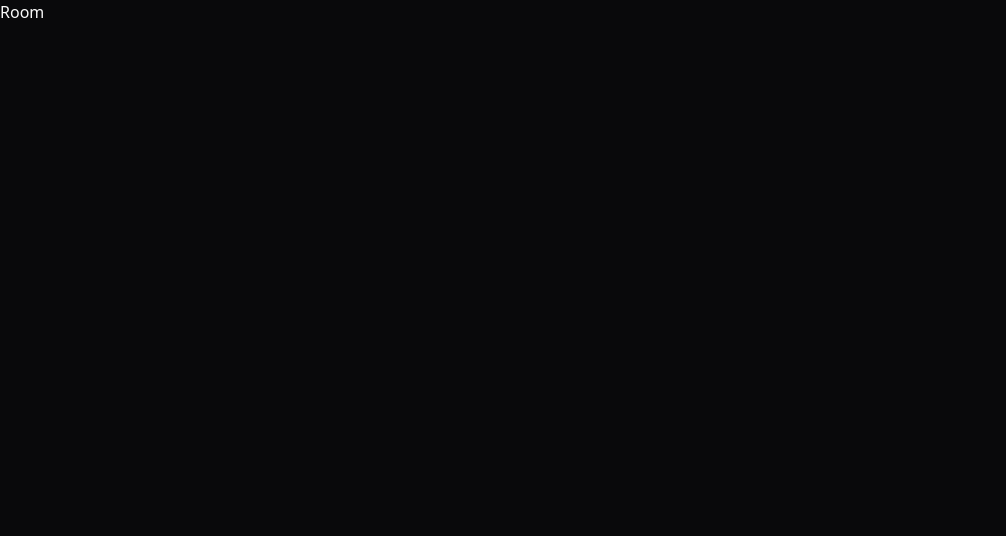
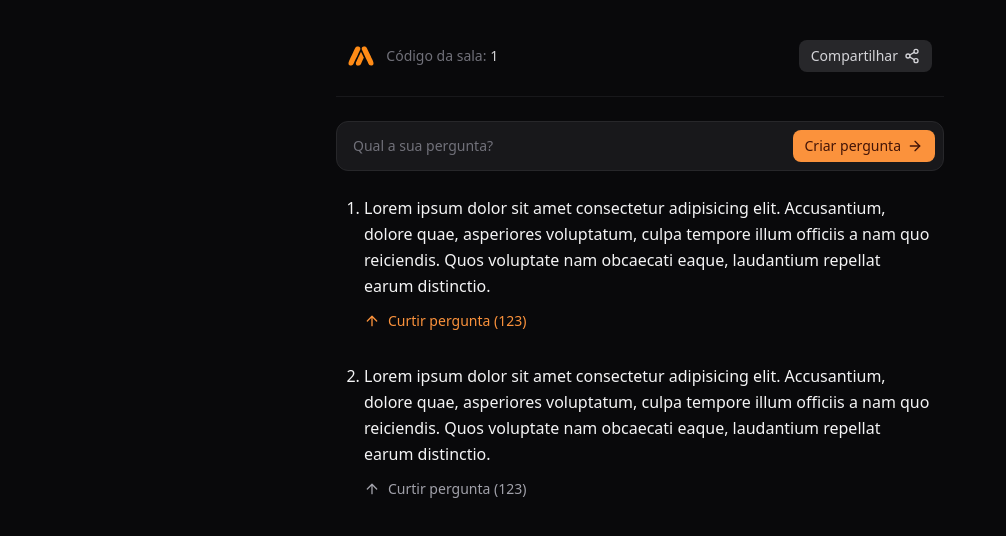
Before and after one commit to lanDev01/AMA, a React (Vite) app: page /room/1 in a window 1280 px wide. Shown: the top 536 px of the page, without its empty margins (0-1006 px from the left). Built offline with nearby package versions, Linux system fonts and the light colour scheme.

Commit message:
Feat: New living room screen

```diff
--- a/src/pages/room.tsx
+++ b/src/pages/room.tsx
@@ -1,5 +1,90 @@
+import { useParams } from "react-router-dom";
+import { ArrowRight, ArrowUp, Share2 } from "lucide-react";
+import { toast } from "sonner";
+
+import amaLogo from "../assets/ama-logo.svg";
+
 export function Room() {
+  const { roomId } = useParams();
+
+  function handleShareRoom() {
+    const url = window.location.href.toString();
+
+    if (navigator.share !== undefined && navigator.canShare()) {
+      navigator.share({ url });
+    } else {
+      navigator.clipboard.writeText(url);
+    }
+
+    toast.info("The room URL was copied to your clipboard!");
+  }
+
   return (
-    <h1>Room</h1>
-  )
+    <div className="mx-auto max-w-[640px] flex flex-col gap-6 py-10 px-4">
+      <header className="flex items-center gap-3 px-3">
+        <img src={amaLogo} alt="AMA" className="h-5" />
+
+        <span className="text-sm text-zinc-500 truncate">
+          Código da sala: <span className="text-zinc-300">{roomId}</span>
+        </span>
+
+        <button
+          type="submit"
+          onClick={handleShareRoom}
+          className="ml-auto bg-zinc-800 text-zinc-300 px-3 py-1.5 gap-1.5 flex items-center rounded-lg font-medium text-sm transition-colors hover:bg-zinc-700"
+        >
+          Compartilhar <Share2 className="size-4" />
+        </button>
+      </header>
+
+      <div className="h-px w-full bg-zinc-900" />
+
+      <form className="flex items-center gap-2 bg-zinc-900 p-2 rounded-xl border border-zinc-800 focus-within:border-orange-400">
+        <input
+          type="text"
+          name="theme"
+          placeholder="Qual a sua pergunta?"
+          autoComplete="off"
+          className="flex-1 text-sm bg-transparent mx-2 outline-none text-zinc-100 placeholder:text-zinc-500"
+        />
+
+        <button
+          type="submit"
+          className="bg-orange-400 text-orange-950 px-3 py-1.5 gap-1.5 flex items-center rounded-lg font-medium text-sm transition-colors hover:bg-orange-500"
+        >
+          Criar pergunta <ArrowRight className="size-4" />
+        </button>
+      </form>
+
+      <ol className="list-decimal list-outside px-3 space-y-8">
+        <li className="ml-4 leading-relaxed text-zinc-100">
+          Lorem ipsum dolor sit amet consectetur adipisicing elit. Accusantium,
+          dolore quae, asperiores voluptatum, culpa tempore illum officiis a nam
+          quo reiciendis. Quos voluptate nam obcaecati eaque, laudantium
+          repellat earum distinctio.
+          <button
+            type="button"
+            className="mt-3 flex items-center gap-2 text-orange-400 text-sm font-medium hover:text-orange-500"
+          >
+            <ArrowUp className="size-4" />
+            Curtir pergunta (123)
+          </button>
+        </li>
+
+        <li className="ml-4 leading-relaxed text-zinc-100">
+          Lorem ipsum dolor sit amet consectetur adipisicing elit. Accusantium,
+          dolore quae, asperiores voluptatum, culpa tempore illum officiis a nam
+          quo reiciendis. Quos voluptate nam obcaecati eaque, laudantium
+          repellat earum distinctio.
+          <button
+            type="button"
+            className="mt-3 flex items-center gap-2 text-zinc-400 text-sm font-medium hover:text-zinc-300"
+          >
+            <ArrowUp className="size-4" />
+            Curtir pergunta (123)
+          </button>
+        </li>
+      </ol>
+    </div>
+  );
 }
```
